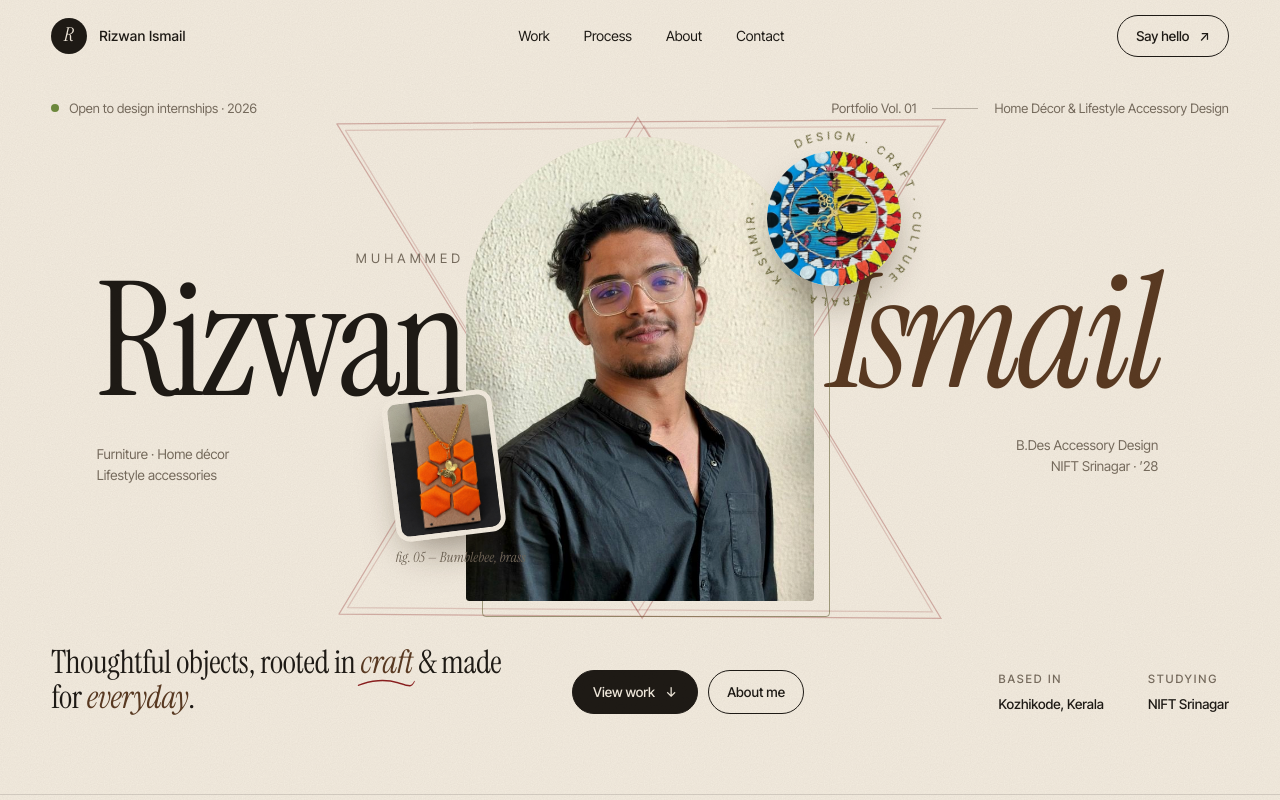
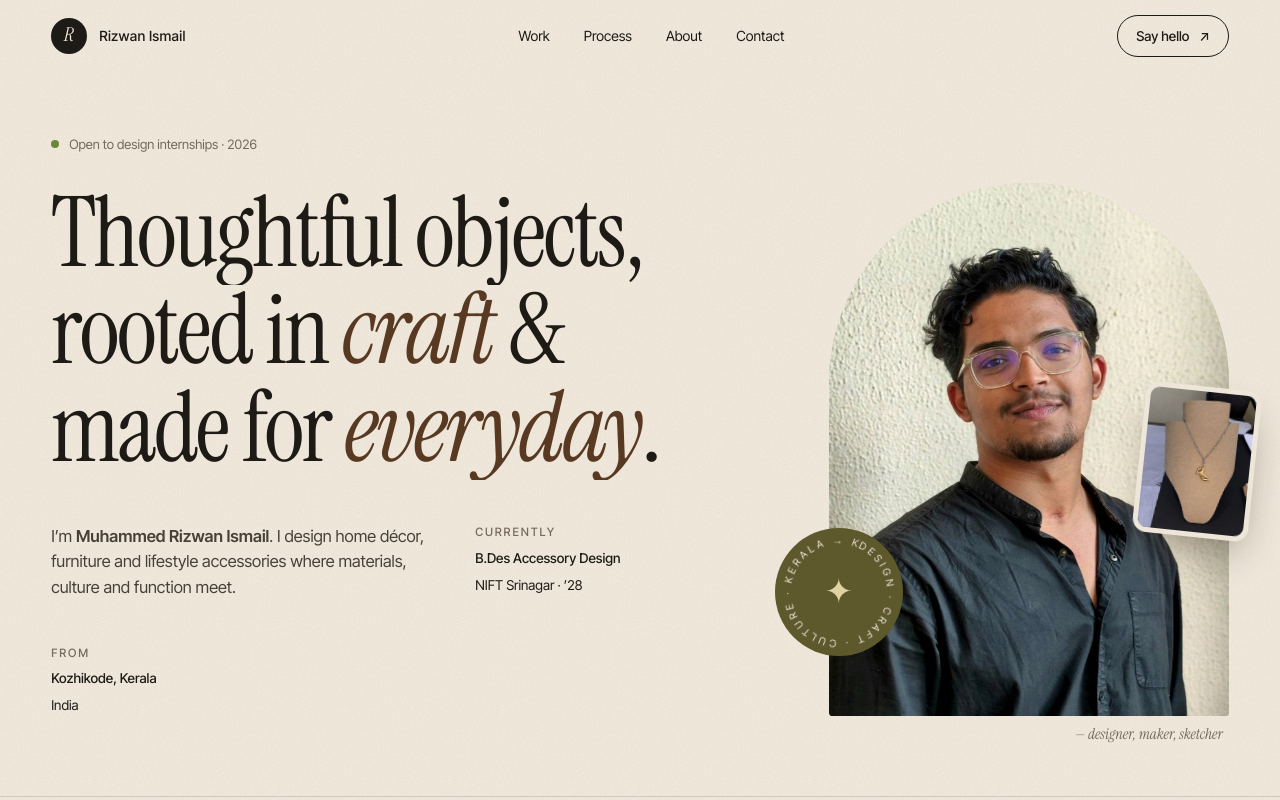
Before and after one commit to niiaaall2-cyber/rizwan-portfolio, a plain HTML site: page index.html in a window 1280 px wide. Shown: the top 800 px of the page. Drawn offline with Linux system fonts and the light colour scheme.

Commit message:
Restore original hero (revert hero redesign)
Co-Authored-By: Claude Opus 5.5 <noreply@anthropic.com>

```diff
--- a/index.html
+++ b/index.html
@@ -51,70 +51,34 @@ em,.it{font-family:var(--serif);font-style:italic;font-weight:400}
 .pill:hover .arr{transform:translate(2px,-2px)}
 
 /* ---------- HERO ---------- */
-.hero{padding-top:84px;position:relative;overflow-x:clip}
-.sr{position:absolute;width:1px;height:1px;overflow:hidden;clip:rect(0 0 0 0);white-space:nowrap}
-.hero-top{display:flex;justify-content:space-between;align-items:center;gap:20px;font-size:13px;color:var(--muted);padding-top:14px;opacity:0;animation:fade .9s .9s var(--ease) forwards}
-.avail{display:inline-flex;align-items:center;gap:10px}
+.hero{padding-top:130px;padding-bottom:40px;position:relative}
+.hero-grid{display:grid;grid-template-columns:1.25fr .75fr;gap:clamp(30px,5vw,80px);align-items:end}
+.avail{display:inline-flex;align-items:center;gap:10px;font-size:13px;color:var(--muted);margin-bottom:34px}
 .dot{width:8px;height:8px;border-radius:50%;background:#6E8B3D;box-shadow:0 0 0 0 rgba(110,139,61,.6);animation:pulse 2.4s infinite}
 @keyframes pulse{70%{box-shadow:0 0 0 10px rgba(110,139,61,0)}100%{box-shadow:0 0 0 0 rgba(110,139,61,0)}}
-.vol{display:flex;gap:16px;align-items:center}
-.vol i{width:46px;height:1px;background:currentColor;opacity:.45}
-@keyframes fade{to{opacity:1}}
+h1{font-family:var(--serif);font-weight:400;font-size:clamp(46px,7.6vw,118px);line-height:.94;letter-spacing:-.025em}
+h1 .it{color:var(--walnut)}
+h1 .line{display:block;overflow:hidden;padding-bottom:.06em}
+h1 .line>span{display:inline-block;transform:translateY(105%);animation:rise 1.1s var(--ease) forwards}
+h1 .line:nth-child(2)>span{animation-delay:.08s}
+h1 .line:nth-child(3)>span{animation-delay:.16s}
 @keyframes rise{to{transform:none}}
+.hero-sub{display:flex;gap:44px;margin-top:44px;align-items:flex-start;flex-wrap:wrap}
+.hero-sub p{max-width:380px;color:#4A4239;font-size:16.5px}
+.hero-sub .meta{display:grid;gap:6px;font-size:13.5px}
+.hero-sub .meta b{font-weight:500}
+
+.portrait{position:relative;justify-self:end;width:100%;max-width:400px}
+.arch{aspect-ratio:3/4;border-radius:999px 999px 18px 18px;overflow:hidden;background:var(--paper-2);position:relative}
+.arch img{width:100%;height:100%;object-fit:cover;object-position:50% 20%;transform:scale(1.08);animation:settle 1.6s var(--ease) forwards}
+@keyframes settle{to{transform:scale(1)}}
+.badge{position:absolute;left:-54px;bottom:60px;width:128px;height:128px;border-radius:50%;background:var(--olive);color:var(--paper);display:grid;place-items:center}
+.badge svg{position:absolute;inset:0;animation:spin 22s linear infinite}
+.badge .star{font-family:var(--serif);font-size:34px;line-height:1;color:#E7D8A8}
 @keyframes spin{to{transform:rotate(360deg)}}
-@keyframes draw{to{stroke-dashoffset:0}}
-
-/* stage: name | arch | name */
-.stage{position:relative;display:grid;grid-template-columns:1fr auto 1fr;align-items:center;margin-top:clamp(8px,2.4vh,30px)}
-.sketch{position:absolute;left:50%;top:50%;width:min(860px,68vw);transform:translate(-50%,-50%);z-index:0;pointer-events:none;overflow:visible}
-.sketch path{fill:none;stroke:var(--ember);stroke-width:1.1;opacity:.3;stroke-dasharray:1700;stroke-dashoffset:1700;animation:draw 3.2s .5s var(--ease) forwards;stroke-linecap:round}
-.sketch path:nth-child(2n){opacity:.18;animation-delay:.8s}
-.name{position:relative;z-index:1;font-family:var(--serif);font-weight:400;font-size:clamp(70px,12.4vw,198px);line-height:.86;letter-spacing:-.035em;white-space:nowrap}
-.name .mask{display:block;overflow:hidden;padding:.02em .04em .1em}
-.name .mask>span{display:inline-block;transform:translateY(108%);animation:rise 1.2s .15s var(--ease) forwards}
-.name.l{justify-self:end;text-align:right;margin-right:-.03em}
-.name.l small{text-align:left}
-.name.r{justify-self:start;margin-left:.06em;font-style:italic;color:var(--walnut)}
-.name.r .mask>span{animation-delay:.28s}
-.name.r small{text-align:right}
-.name .first{display:block;font-family:var(--sans);font-size:13px;letter-spacing:.32em;text-transform:uppercase;color:var(--muted);margin:0 .5em 6px 0;font-style:normal}
-.name small{display:block;font-family:var(--sans);font-style:normal;font-size:13.5px;letter-spacing:0;line-height:1.55;color:var(--muted);margin-top:18px;padding:0 .5em;opacity:0;animation:fade .9s 1s forwards}
-
-.frame{position:relative;z-index:2;height:min(58vh,560px);min-height:380px;aspect-ratio:3/4}
-.frame::before{content:"";position:absolute;inset:16px -16px -16px 16px;border:1px solid var(--olive);border-radius:999px 999px 22px 22px;opacity:.55;z-index:-1}
-.arch{height:100%;border-radius:999px 999px 20px 20px;overflow:hidden;background:var(--paper-2);clip-path:inset(100% 0 0 0);animation:unveil 1.5s .1s var(--ease) forwards}
-@keyframes unveil{to{clip-path:inset(0 0 0 0)}}
-.arch img{width:100%;height:100%;object-fit:cover;object-position:50% 22%;transform:scale(1.12);animation:settle 2s .1s var(--ease) forwards}
-@keyframes settle{to{transform:scale(1)}}
-
-.float{position:absolute;z-index:3;text-align:left;opacity:0;animation:fade 1s 1.2s var(--ease) forwards;transition:translate .5s var(--ease)}
-.float .cap{display:block;font-family:var(--serif);font-style:italic;font-size:14px;color:var(--muted);margin-top:10px;white-space:nowrap}
-.clock{right:-25%;top:3%;width:clamp(112px,10.5vw,164px)}
-.clock .disc{position:relative;display:block;aspect-ratio:1}
-.clock img{width:100%;height:100%;border-radius:50%;box-shadow:0 22px 44px -14px rgba(40,25,10,.5);transition:transform .8s var(--ease)}
-.clock:hover img{transform:rotate(-12deg) scale(1.04)}
-.clock svg{position:absolute;inset:-22%;width:144%;height:144%;animation:spin 40s linear infinite;pointer-events:none}
-.clock .cap{display:none}
-.bee{left:-22%;bottom:7%;width:clamp(98px,8.6vw,136px)}
-.bee .ph{display:block;border:5px solid var(--paper);border-radius:14px;overflow:hidden;box-shadow:0 20px 40px -14px rgba(40,25,10,.5);transform:rotate(-7deg);transition:transform .6s var(--ease)}
-.bee:hover .ph{transform:rotate(0) scale(1.05)}
-.bee img{aspect-ratio:3/4;object-fit:cover;object-position:50% 58%}
-.bee .cap{padding-left:6px}
-
-/* hero foot */
-.hero-foot{display:grid;grid-template-columns:1.25fr auto 1fr;gap:40px;align-items:end;margin-top:clamp(30px,5.5vh,60px);opacity:0;animation:fade 1s 1.05s var(--ease) forwards}
-.statement{font-family:var(--serif);font-size:clamp(26px,2.5vw,38px);line-height:1.08;letter-spacing:-.01em;max-width:520px}
-.statement em{color:var(--walnut);position:relative;white-space:nowrap}
-.scribble{position:absolute;left:-6%;bottom:-.2em;width:112%;height:.4em;overflow:visible}
-.scribble path{fill:none;stroke:var(--ember);stroke-width:2.2;stroke-linecap:round;stroke-dasharray:260;stroke-dashoffset:260;animation:draw 1.2s 1.9s var(--ease) forwards}
-.cta{display:flex;gap:10px}
-.btn{display:inline-flex;align-items:center;gap:10px;background:var(--ink);color:var(--paper);border-radius:999px;padding:11px 20px;font-size:13.5px;font-weight:500;border:1px solid var(--ink);transition:background .3s,border-color .3s}
-.btn:hover{background:var(--walnut);border-color:var(--walnut)}
-.btn span{transition:transform .35s var(--ease)}
-.btn:hover span{transform:translateY(3px)}
-.meta-row{display:flex;gap:44px;justify-self:end}
-.meta{display:grid;gap:5px;font-size:13.5px}
-.meta b{font-weight:500}
+.chip-float{position:absolute;right:-26px;top:38%;width:116px;border-radius:14px;overflow:hidden;box-shadow:0 18px 40px -12px rgba(40,25,10,.45);transform:rotate(6deg);border:5px solid var(--paper);transition:transform .6s var(--ease)}
+.chip-float:hover{transform:rotate(0) scale(1.05)}
+.sign{position:absolute;right:6px;bottom:-30px;font-family:var(--serif);font-style:italic;font-size:15px;color:var(--muted)}
 
 /* ---------- MARQUEE ---------- */
 .marquee{border-top:1px solid var(--line);border-bottom:1px solid var(--line);margin-top:80px;overflow:hidden;white-space:nowrap;padding:22px 0}
@@ -249,28 +213,9 @@ footer{display:flex;justify-content:space-between;gap:20px;flex-wrap:wrap;paddin
 .rv.d1{transition-delay:.1s}.rv.d2{transition-delay:.2s}.rv.d3{transition-delay:.3s}
 
 /* ---------- RESPONSIVE ---------- */
-@media (max-width:1180px){
-  .clock{right:-16%}.bee{left:-14%}
-  .name small{display:none}
-}
-@media (max-width:860px){
-  .hero{padding-top:78px}
-  .vol{display:none}
-  .stage{grid-template-columns:1fr;justify-items:center;margin-top:26px}
-  .name{font-size:clamp(64px,21vw,150px)}
-  .name.l,.name.r{justify-self:center;text-align:center;margin:0}
-  .name.l{margin-bottom:-.08em}
-  .name.r{margin-top:-.02em}
-  .name .first{margin:0 0 8px;letter-spacing:.28em;font-size:11.5px}
-  .frame{height:auto;min-height:0;width:min(72vw,340px)}
-  .clock{right:-6%;top:-3%;width:min(23vw,108px)}
-  .bee{left:-8%;bottom:10%;width:min(22vw,100px)}
-  .float .cap{display:none}
-  .sketch{width:108vw}
-  .hero-foot{grid-template-columns:1fr;gap:22px;margin-top:34px}
-  .meta-row{justify-self:start;gap:36px}
-}
 @media (max-width:980px){
+  .hero-grid{grid-template-columns:1fr}
+  .portrait{justify-self:center;max-width:340px;margin-top:20px}
   .works{gap:56px 0}
   .card,.card.w7,.card.w5{grid-column:span 12}
   .card.push{margin-top:0}
@@ -283,6 +228,8 @@ footer{display:flex;justify-content:space-between;gap:20px;flex-wrap:wrap;paddin
 }
 @media (max-width:640px){
   .nav ul{display:none}
+  .badge{left:-10px;width:104px;height:104px;bottom:30px}
+  .chip-float{right:-6px;width:92px}
   .duo{grid-template-columns:1fr}
   .pend .media{height:auto;aspect-ratio:4/5}
   .card p.one{padding-left:0}
@@ -293,7 +240,7 @@ footer{display:flex;justify-content:space-between;gap:20px;flex-wrap:wrap;paddin
 }
 @media (prefers-reduced-motion:reduce){
   *,*::before,*::after{animation:none!important;transition:none!important}
-  .name .mask>span,.arch img{transform:none}.arch{clip-path:none}.hero-top,.hero-foot,.float,.name small{opacity:1}.sketch path,.scribble path{stroke-dashoffset:0}.rv{opacity:1;transform:none}.in .bar i,.bar i{width:var(--v)}
+  h1 .line>span{transform:none}.rv{opacity:1;transform:none}.in .bar i,.bar i{width:var(--v)}
 }
 </style>
 </head>
@@ -316,56 +263,38 @@ footer{display:flex;justify-content:space-between;gap:20px;flex-wrap:wrap;paddin
 <main id="top">
 <!-- HERO -->
 <section class="hero">
-  <div class="wrap">
-    <h1 class="sr">Muhammed Rizwan Ismail — Home décor &amp; lifestyle accessory designer</h1>
-    <div class="hero-top">
+  <div class="wrap hero-grid">
+    <div>
       <div class="avail"><span class="dot"></span>Open to design internships · 2026</div>
-      <div class="vol"><span>Portfolio Vol. 01</span><i></i><span>Home Décor &amp; Lifestyle Accessory Design</span></div>
-    </div>
-
-    <div class="stage" id="stage">
-      <svg class="sketch" viewBox="0 0 800 560" aria-hidden="true">
-        <path d="M118 52 L684 48 L402 512 Z"/>
-        <path d="M126 58 L678 54 L398 506 Z"/>
-        <path d="M120 508 L680 512 L398 46 Z"/>
-        <path d="M128 502 L672 506 L404 54 Z"/>
-      </svg>
-
-      <div class="name l" aria-hidden="true">
-        <span class="first">Muhammed</span>
-        <span class="mask"><span>Rizwan</span></span>
-        <small>Furniture · Home décor<br>Lifestyle accessories</small>
-      </div>
-
-      <div class="frame">
-        <div class="arch"><img src="assets/img/portrait.jpg" alt="Portrait of Muhammed Rizwan Ismail"></div>
-        <button class="float clock" data-p="timekala" data-depth="16" aria-label="Open Timekala project">
-          <span class="disc">
-            <svg viewBox="0 0 200 200" aria-hidden="true"><defs><path id="ring" d="M100,100 m-82,0 a82,82 0 1,1 164,0 a82,82 0 1,1 -164,0"/></defs>
-              <text font-family="Inter Tight" font-size="11.4" letter-spacing="4.2" fill="#5F5B2D"><textPath href="#ring">DESIGN · CRAFT · CULTURE · KERALA → KASHMIR ·</textPath></text></svg>
-            <img src="assets/img/timekala-round.webp" alt="">
-          </span>
-          <span class="cap">fig. 04 — Timekala</span>
-        </button>
-        <button class="float bee" data-p="pendants" data-depth="-12" aria-label="Open Brass Pendants project">
-          <span class="ph"><img src="assets/img/pendant-bee.jpg" alt=""></span>
-          <span class="cap">fig. 05 — Bumblebee, brass</span>
-        </button>
-      </div>
-
-      <div class="name r" aria-hidden="true">
-        <span class="mask"><span>Ismail</span></span>
-        <small>B.Des Accessory Design<br>NIFT Srinagar · ’28</small>
+      <h1>
+        <span class="line"><span>Thoughtful objects,</span></span>
+        <span class="line"><span>rooted in <span class="it">craft</span> &amp;</span></span>
+        <span class="line"><span>made for <span class="it">everyday</span>.</span></span>
+      </h1>
+      <div class="hero-sub">
+        <p>I’m <b>Muhammed Rizwan Ismail</b>. I design home décor, furniture and lifestyle accessories where materials, culture and function meet.</p>
+        <div class="meta">
+          <span class="label">Currently</span>
+          <span><b>B.Des Accessory Design</b></span>
+          <span>NIFT Srinagar · ’28</span>
+        </div>
+        <div class="meta">
+          <span class="label">From</span>
+          <span><b>Kozhikode, Kerala</b></span>
+          <span>India</span>
+        </div>
       </div>
     </div>
 
-    <div class="hero-foot">
-      <p class="statement">Thoughtful objects, rooted in <em>craft<svg class="scribble" viewBox="0 0 200 20" preserveAspectRatio="none" aria-hidden="true"><path d="M4 13 C 46 5, 98 3, 140 9 S 186 16, 196 7"/></svg></em> &amp; made for <em>everyday</em>.</p>
-      <div class="cta"><a class="btn" href="#work">View work <span>↓</span></a><a class="pill" href="#about">About me</a></div>
-      <div class="meta-row">
-        <div class="meta"><span class="label">Based in</span><span><b>Kozhikode, Kerala</b></span></div>
-        <div class="meta"><span class="label">Studying</span><span><b>NIFT Srinagar</b></span></div>
+    <div class="portrait">
+      <div class="arch"><img src="assets/img/portrait.jpg" alt="Portrait of Muhammed Rizwan Ismail"></div>
+      <div class="badge" aria-hidden="true">
+        <svg viewBox="0 0 128 128"><defs><path id="c" d="M64,64 m-48,0 a48,48 0 1,1 96,0 a48,48 0 1,1 -96,0"/></defs>
+          <text font-family="Inter Tight" font-size="10.2" letter-spacing="3.1" fill="#F3ECE0"><textPath href="#c">DESIGN · CRAFT · CULTURE · KERALA → KASHMIR ·</textPath></text></svg>
+        <span class="star">✦</span>
       </div>
+      <div class="chip-float"><img src="assets/img/pendant-kingfisher.jpg" alt="Brass kingfisher pendant"></div>
+      <span class="sign">— designer, maker, sketcher</span>
     </div>
   </div>
 
@@ -630,16 +559,6 @@ addEventListener('keydown',e=>{ if(e.key==='Escape' && modal.classList.contains(
 const nav = document.getElementById('nav');
 addEventListener('scroll',()=>nav.classList.toggle('scrolled',scrollY>20),{passive:true});
 
-// hero: gentle parallax on the floating objects (mouse only, respects reduced motion)
-const stage = document.getElementById('stage');
-if (matchMedia('(hover:hover) and (pointer:fine)').matches && !matchMedia('(prefers-reduced-motion:reduce)').matches){
-  const floats = stage.querySelectorAll('[data-depth]');
-  stage.closest('.hero').addEventListener('pointermove', e=>{
-    const x = e.clientX/innerWidth - .5, y = e.clientY/innerHeight - .5;
-    floats.forEach(f=>{ const d = +f.dataset.depth; f.style.translate = `${x*d}px ${y*d}px`; });
-  });
-}
-
 // reveals
 const io = new IntersectionObserver(es=>es.forEach(e=>{ if(e.isIntersecting){ e.target.classList.add('in'); io.unobserve(e.target);} }),{threshold:.14,rootMargin:'0px 0px -6% 0px'});
 document.querySelectorAll('.rv, #tri, #cols .col').forEach(el=>io.observe(el));
```
Also changed, not shown: assets/img/timekala-round.webp (deleted), 1 other file.
